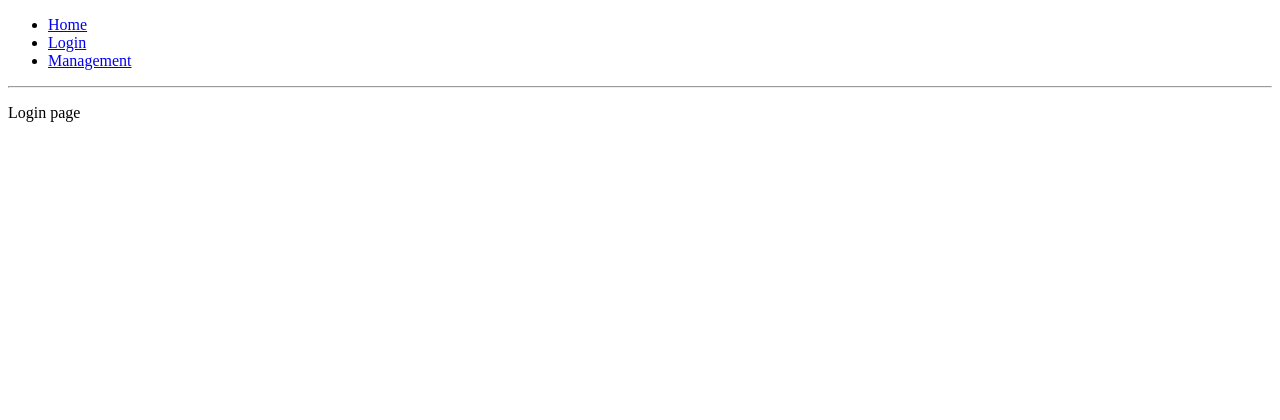
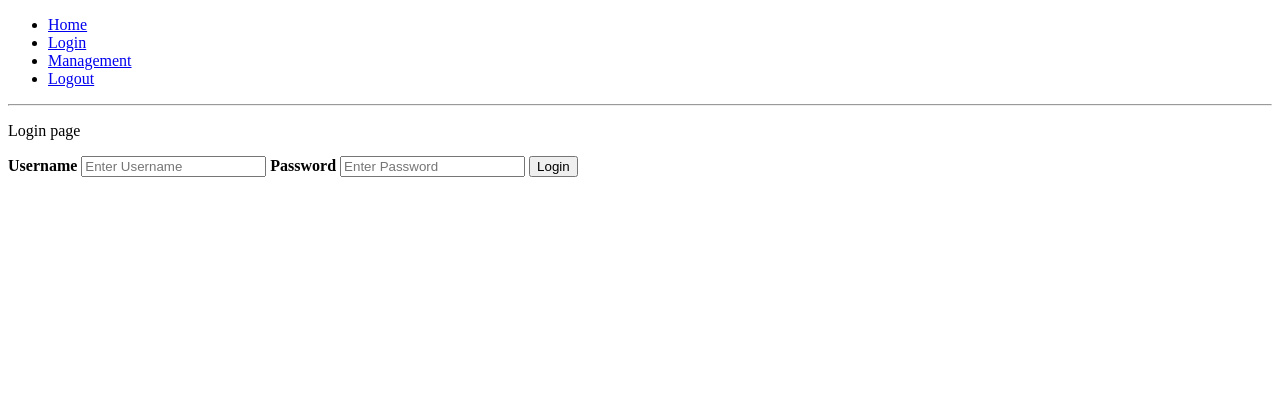
Before and after one commit to rydooper/AAD-Repo, a Flask app: page /login in a window 1280 px wide. Shown: the top 420 px of the page. Run offline with Flask 2, Linux system fonts and the light colour scheme.

Commit message:
Added login functionality to web app

```diff
--- a/WebApp/application/routes.py
+++ b/WebApp/application/routes.py
@@ -1,15 +1,35 @@
 from application import app
-from flask import render_template
+import secrets
+from flask import Flask, render_template, redirect, url_for, request, session
+
+app.secret_key = secrets.token_hex()
 
 @app.route('/')
 @app.route('/home')
 def home():
+    if 'username' not in session:
+        return render_template("home.html", login=False)
     return render_template("home.html", login=True)
 
-@app.route('/login')
+@app.route('/logout')
+def logout():
+    session.pop("username", None)
+    return redirect(url_for('home'))
+
+@app.route('/login', methods = ['GET', 'POST'])
 def login():
-    return render_template("login.html")
+    error = None
+    if request.method == 'POST':
+        # change this to query DB for login details
+        if request.form['username'] != 'admin' or request.form['password'] != 'admin':
+            error = 'Invalid Credentials. Please try again.'
+        else:
+            session["username"] = request.form['username']
+            return redirect(url_for('manage'))
+    return render_template('login.html', error=error)
 
 @app.route('/manage')
 def manage():
+    if "username" not in session:
+        return redirect(url_for('login'))
     return render_template("manage.html")
--- a/WebApp/application/templates/includes/nav.html
+++ b/WebApp/application/templates/includes/nav.html
@@ -4,6 +4,7 @@
             <li class="nav item"><a href="{{ url_for('home') }}" class="nav-link active">Home</a></li>
             <li class="nav item"><a href="{{ url_for('login') }}" class="nav-link">Login</a></li>
             <li class="nav item"><a href="{{ url_for('manage') }}" class="nav-link">Management</a></li>
+            <li class="nav item"><a href="{{ url_for('logout') }}" class="nav-link">Logout</a></li>
         </ul>
     </nav>
     <hr style="clear:both">
--- a/WebApp/application/templates/login.html
+++ b/WebApp/application/templates/login.html
@@ -1,4 +1,17 @@
 {% extends "layout.html" %}
 {% block content %}
     <p> Login page </p>
+    <form action="" method="post">
+        <label for="username"><b>Username</b></label>
+        <input type="text" placeholder="Enter Username" name="username" value="{{request.form.username}}" required>
+
+        <label for="password"><b>Password</b></label>
+        <input type="password" placeholder="Enter Password" name="password" value="{{request.form.username}}" required>
+        <button type="submit">Login</button>
+    </form>
+    {% if error %}
+        <p><strong>ERROR: </strong> {{ error }} </p>
+    {% endif %}
+
+
 {% endblock %}
--- a/WebApp/application/templates/manage.html
+++ b/WebApp/application/templates/manage.html
@@ -1,4 +1,5 @@
 {% extends "layout.html" %}
 {% block content %}
     <p> Management page </p>
+    <!-- ADD DELIVERY MANAGEMENT HTML HERE -->
 {% endblock %}
--- a/WebApp/main.py
+++ /dev/null
@@ -1 +0,0 @@
-from application import app
```
Also changed, not shown: 1 other file.
